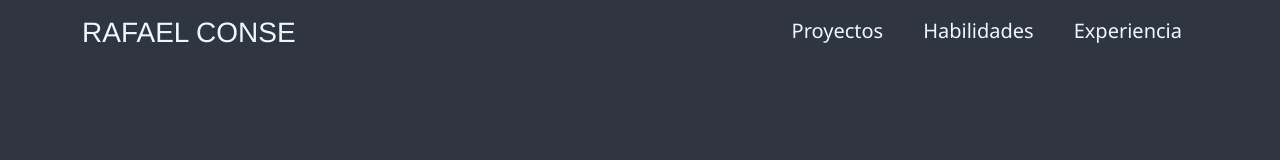
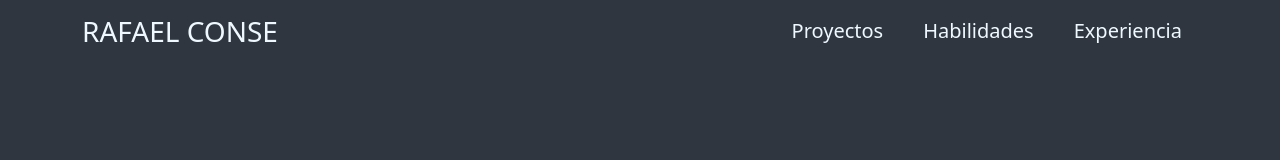
Before and after one commit to Reznov01/portafolio-web, a React (Vite) app: page / in a window 1280 px wide. Shown: the top 160 px of the page. Built offline with nearby package versions, Linux system fonts and the light colour scheme.

Commit message:
fix nav name title

```diff
--- a/src/components/menu/menu.css
+++ b/src/components/menu/menu.css
@@ -17,16 +17,18 @@ header {
   text-decoration: none;
   font-size: 28px;
   color: aliceblue;
-  font-family: "Franklin Gothic Medium", "Arial Narrow", Arial, sans-serif;
+  padding-top: 2px;
+  padding-bottom: 6px;
   text-transform: uppercase;
+  /* border-bottom: 1px solid rgba(2, 179, 255, 0.807); */
 }
 
 .navbar {
   min-width: 100%;
-
   top: 0;
   display: flex;
   justify-content: space-between;
+  align-items: center;
   text-transform: capitalize;
   color: aliceblue;
 }
@@ -36,7 +38,7 @@ header {
 }
 
 .navbar li {
-  font-family: "Segoe UI", Tahoma, Geneva, Verdana, sans-serif;
+  /* font-family: "Segoe UI", Tahoma, Geneva, Verdana, sans-serif; */
   font-size: 20px;
 }
 
```
